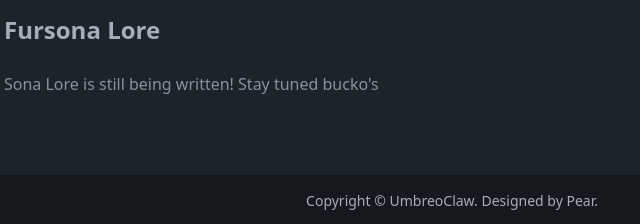
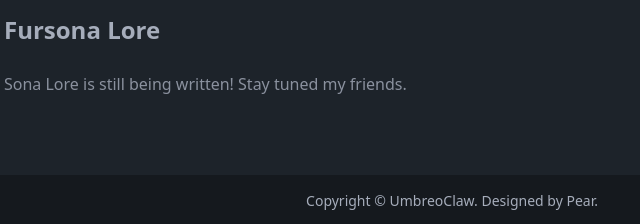
Before and after one commit to UmbreoClaw/MyWebsite, an Eleventy site: page src/about/index.html in a window 1280 px wide. Shown: the part 573-797 px from the top of the page, 188-828 px from the left. Built offline with nearby package versions, Linux system fonts and the light colour scheme; Eleventy itself is replaced by a stand-in of ours; files that its build step writes are made by us from their sources.

Commit message:
Update index.html

```diff
--- a/src/about/index.html
+++ b/src/about/index.html
@@ -30,7 +30,7 @@ layout: base
     <section>
       <h2>Fursona Lore</h2>
       <p>
-        Sona Lore is still being written! Stay tuned bucko's
+        Sona Lore is still being written! Stay tuned my friends.
       </p>
     </section>
   </main>
```
